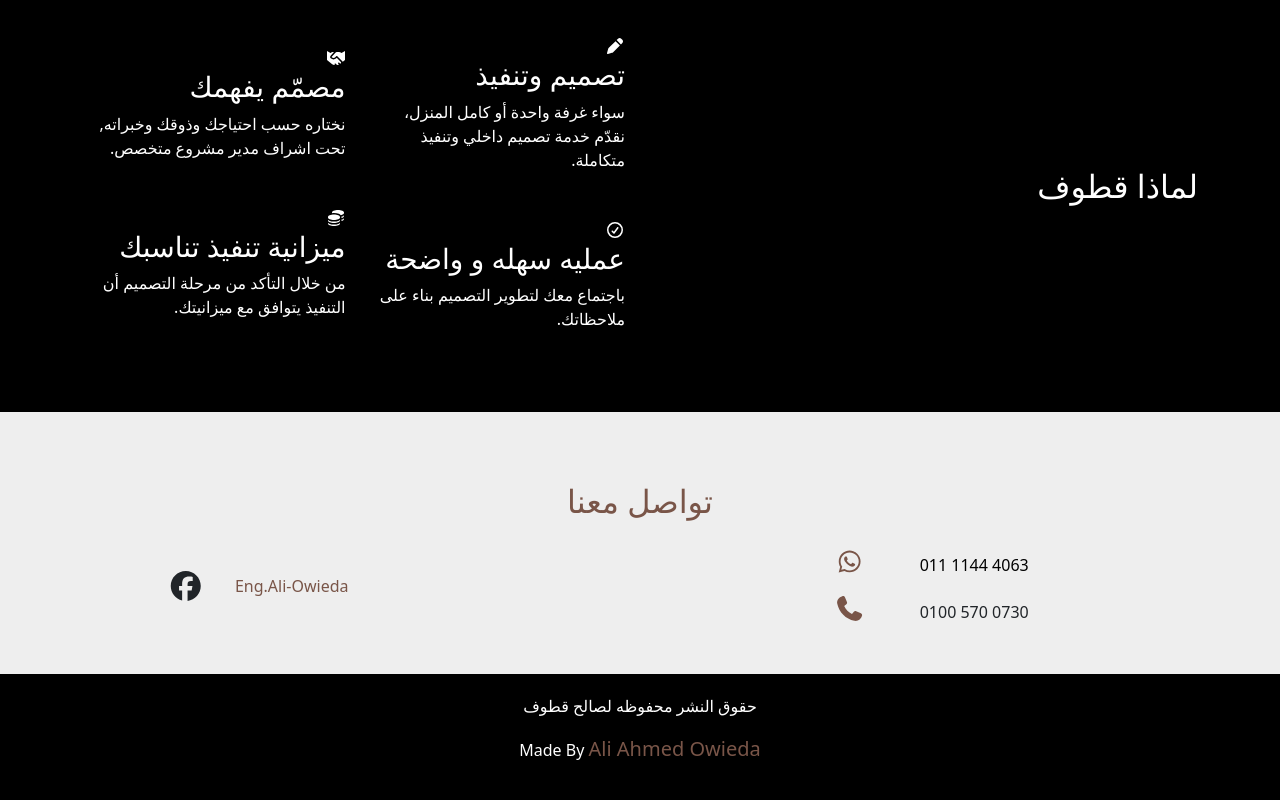
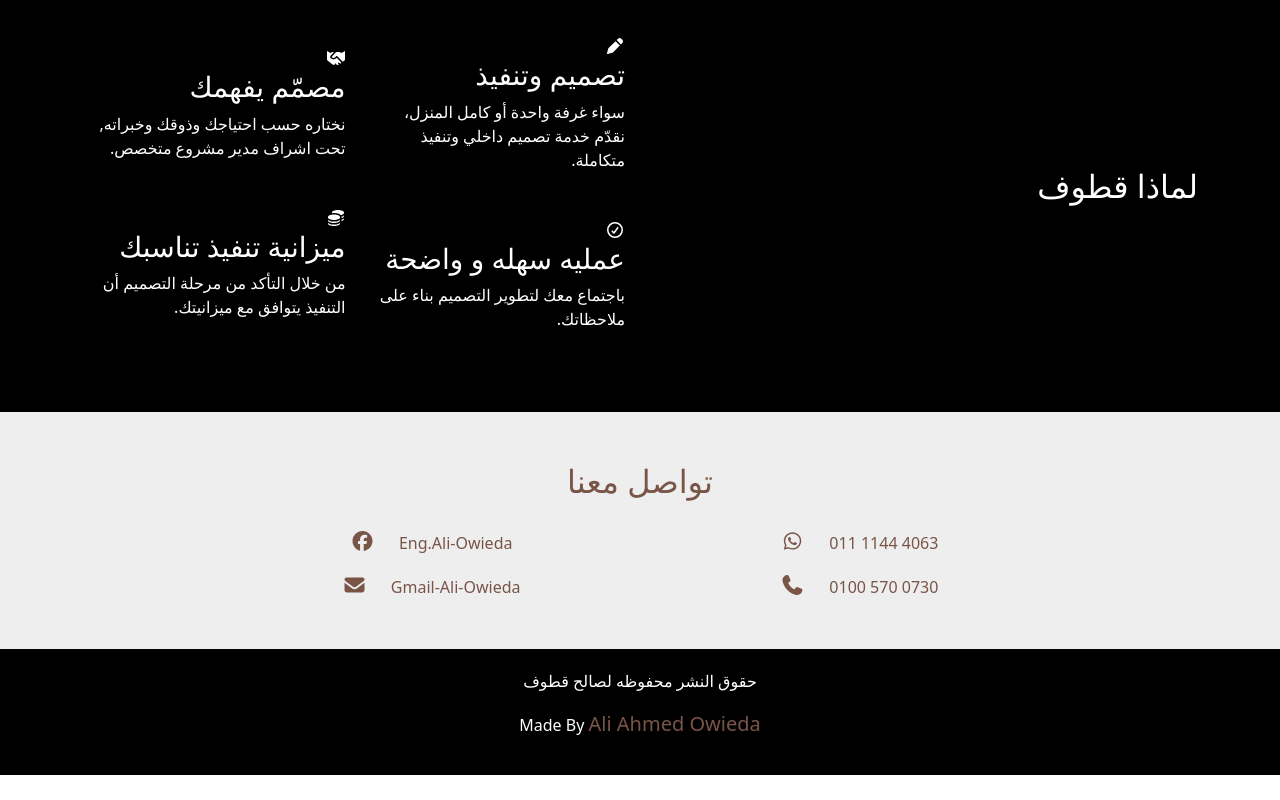
Before and after one commit to Ali-Owieda92/Ali-Project, a plain HTML site: page index.html in a window 1280 px wide. Shown: the part 1735-2535 px from the top of the page. After the commit the page ends 2510 px from the top, so only its background shows below. Drawn offline with Linux system fonts and the light colour scheme.

Commit message:
change some modifies

```diff
--- a/css/qutuf.css
+++ b/css/qutuf.css
@@ -166,76 +166,50 @@ html {
 .contact {
     padding-top: 50px;
     padding-bottom: 50px;
+    background-color: var(--section-Color);
     position: relative;
-    background-color: var(--section-Color);
+}
+.contact h2 {
+    text-align: center;
+    margin-bottom: 30px;
+    color: var(--main-Color);
+}
+.contact .container {
+    display: flex;
+    justify-content: space-evenly;
+    align-items: center;
+    text-align: center;
+    color: var(--main-Color);
 }
 @media (max-width:767px) {
     .contact .container {
-        display: flex;
         flex-direction: column;
     }
 }
-.contact .container h2{
-    padding: 20px;
-    text-align: center;
+.phones .phone,
+.social .email{
+    margin-top: 20px;
+}
+.phones a,
+.social a {
+    text-decoration: none;
     color: var(--main-Color);
 }
-.contact .container .content{
-    display: grid;
-    grid-template-columns: repeat(2,minmax(300px,1fr));
-    gap: 50px;
+.phones a:hover,
+.social a:hover {
+    color: #000;
+}
+.phones .fa-whatsapp,
+.phones .fa-phone,
+.social  .fa-facebook,
+.social .fa-envelope{
+    padding-right: 20px;
+    font-size: 20px;
 }
 @media (max-width:767px) {
-    .contact .container .content{
-        display: flex;
-        flex-direction: column;
+    .phones {
+        margin-bottom: 20px;
     }
-}
-.contact .container .content .face
-.contact .container .content .phones {
-    display: flex;
-    align-items: center;
-}
-.contact .container .content .whatsapp {
-    padding-bottom: 20px;
-    text-decoration: none;
-    color: #000;
-}
-.contact .container .content .phone .fa-phone,
-.contact .container .content .whatsapp .fa-whatsapp {
-    color: var(--main-Color);
-    font-size: 25px;
-    padding-right: 50px;
-}
-.contact .container .content .phones {
-    text-align: center;
-    display: flex;
-    flex-direction: column;
-    cursor: pointer;
-}
-.contact .container .content .face {
-    display: flex;
-    flex-direction: row;
-    align-items: center;
-    margin-right: 50%;
-}
-.contact .container .face .fa-facebook{
-    padding-right: 10px;
-    font-size: 30px;
-}
-@media (max-width:767px) {
-    .contact .container .face {
-        margin-right: 25%;
-    }
-}
-.contact .container  .face a {
-    padding-left: 20px;
-    text-decoration: none;
-    color: #000;
-    transition: 1s;
-}
-.contact .container .face a {
-    color: var(--main-Color);
 }
 /* End Contact  */
 /* Start Footer  */
--- a/index.html
+++ b/index.html
@@ -28,7 +28,7 @@
         </nav>
         <main>
             <h2 class="mb-4">تحويل مساحات منزلك بسهولة</h2>
-            <p>تجربة تصميم داخلي اونلاين استثنائية مع تنفيذ وتأثيث مساحتك بالكامل بخطوات واضحة مع مصمم يفهمك!</p>
+            <p>تجربة تصميم داخلي اونلاين استثنائية مع تنفيذ تأسيس مساحتك بالكامل بخطوات واضحة مع مصمم يفهمك!</p>
         </main>
     </div>
     <section class="our-gallery" id="أعمالنا">
@@ -91,11 +91,10 @@
         </div>
     </div>
     <div class="contact" id="تواصل-معنا">
-        <div class="container">
         <h2>
         تواصل معنا
         </h2>
-            <div class="content">
+        <div class="container">
                 <div class="phones">
                         <a class="whatsapp" href="https://wa.me/201111444063">
                             <span dir="ltr">011 1144 4063</span>
@@ -106,9 +105,14 @@
                             <i class="fa-solid fa-phone"></i>
                         </div>
                 </div>
+                    <div class="social">
                         <div class="face">
                             <a  href="https://web.facebook.com/profile.php?id=100008428983896" target="_blank">Eng.Ali-Owieda</a>
                             <i class="fa-brands fa-facebook"></i>
+                        </div>
+                        <div class="email">
+                            <a href="https://ali.owieda@qutuf-eg.com">Gmail-Ali-Owieda</a>
+                            <i class="fa-solid fa-envelope"></i>
                         </div>
                     </div>
         </div>
```
Lines whose indentation alone changed are shown as unchanged.
